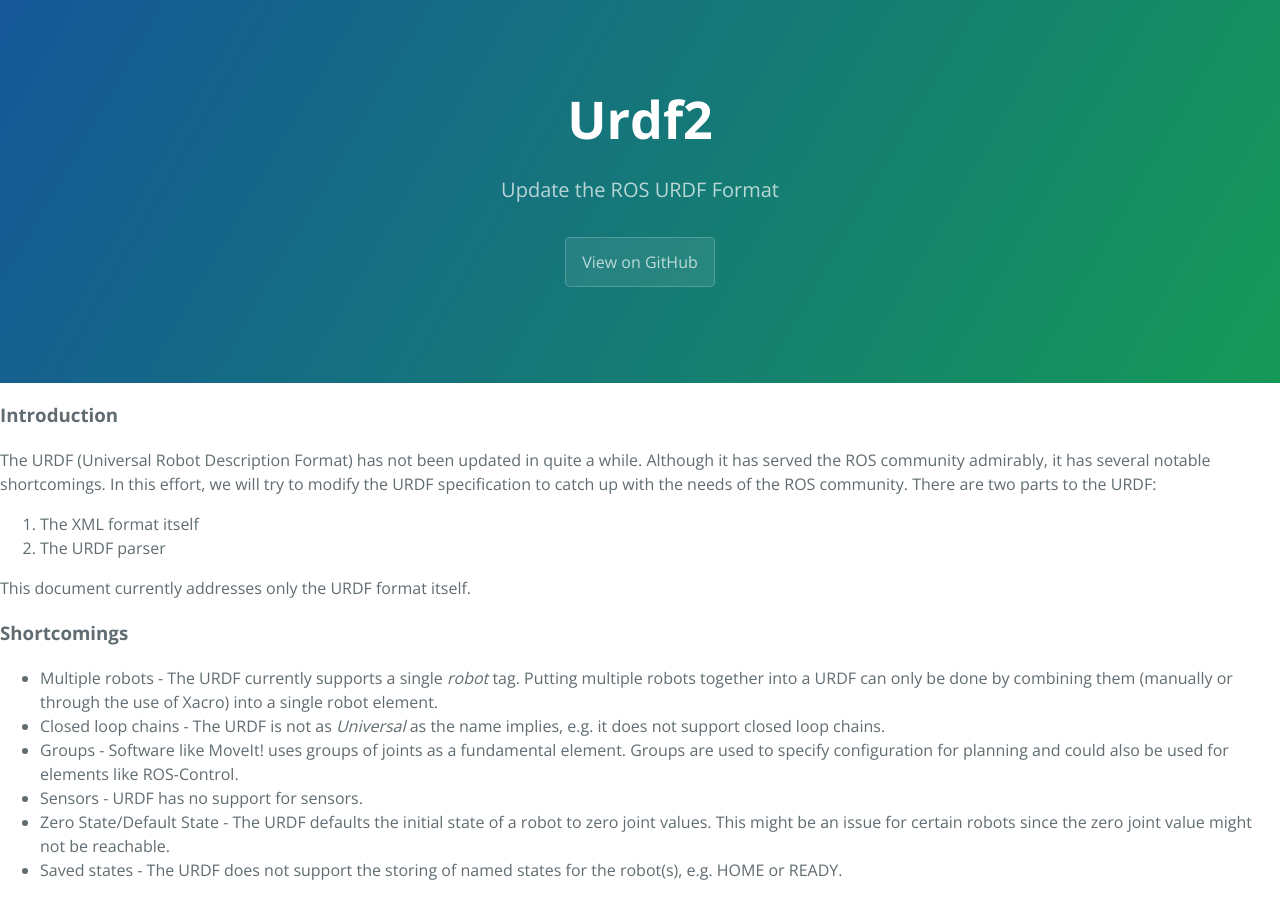
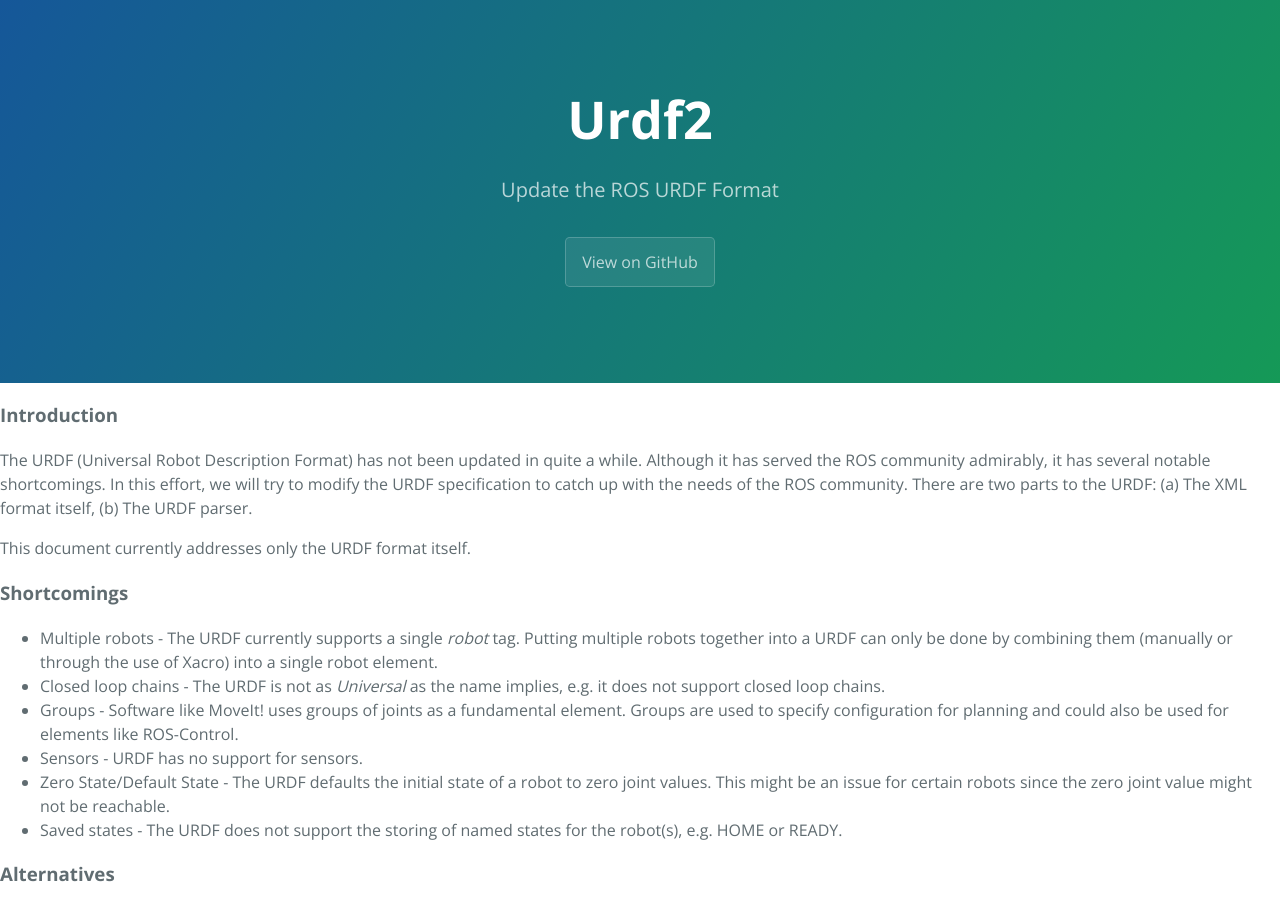
Before and after one commit to sachinchitta/urdf2, a Jekyll site: the page built from index.md, in a window 1280 px wide and 900 px high. Built offline with Jekyll 4.4.1, drawn with Linux system fonts in a browser that asks for light colours; part of the change alters nothing that is shown.

```diff
--- a/index.md
+++ b/index.md
@@ -3,9 +3,7 @@ layout: default
 title: URDF2
 ---
 ### Introduction
-The URDF (Universal Robot Description Format) has not been updated in quite a while. Although it has served the ROS community admirably, it has several notable shortcomings. In this effort, we will try to modify the URDF specification to catch up with the needs of the ROS community. There are two parts to the URDF:
-1. The XML format itself
-1. The URDF parser
+The URDF (Universal Robot Description Format) has not been updated in quite a while. Although it has served the ROS community admirably, it has several notable shortcomings. In this effort, we will try to modify the URDF specification to catch up with the needs of the ROS community. There are two parts to the URDF: (a) The XML format itself, (b) The URDF parser.
 
 This document currently addresses only the URDF format itself.
 
```
